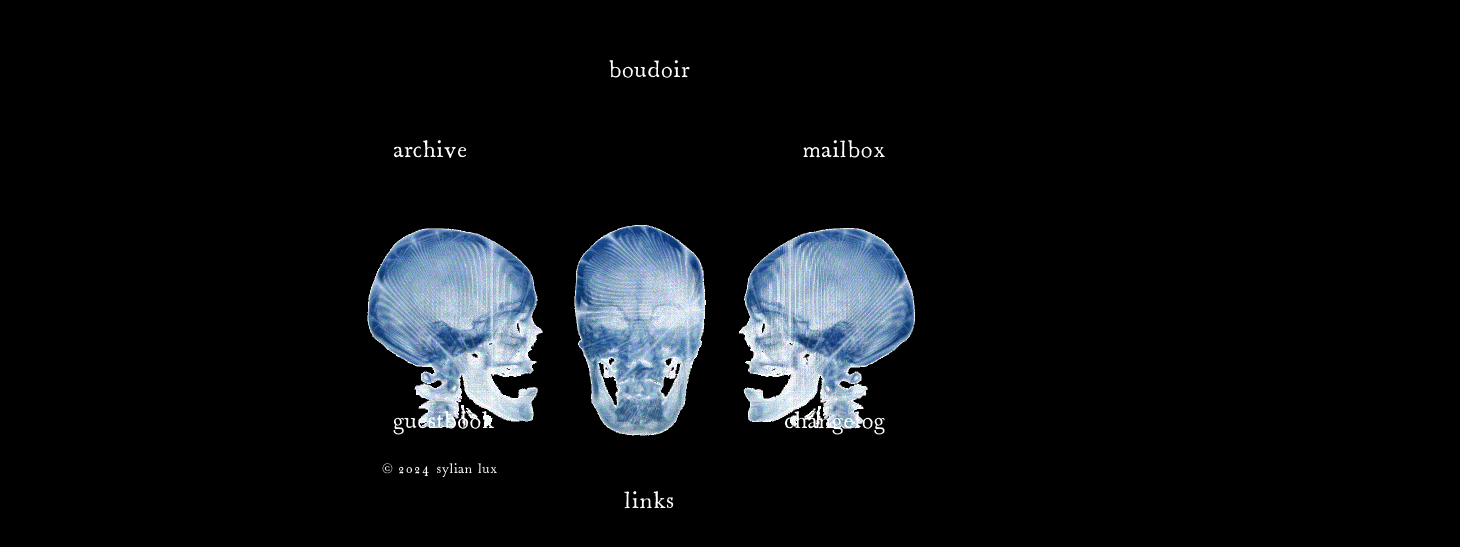
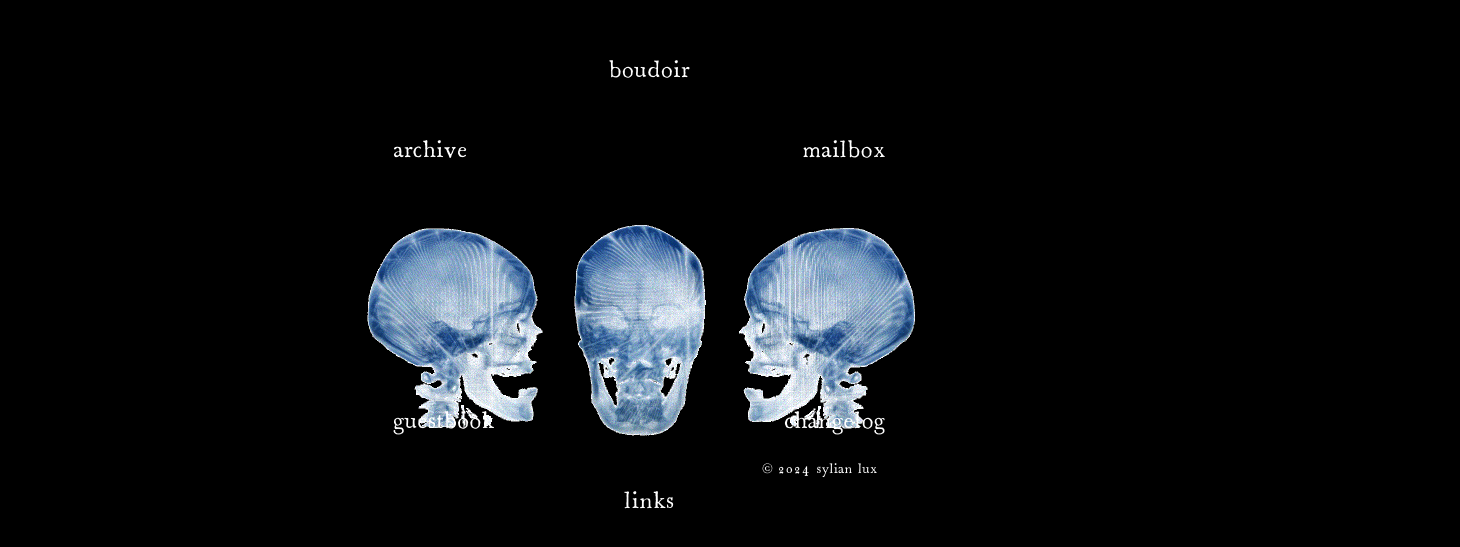
Before and after one commit to opticalvein/opticalvein, a website: page index.html in a window 1280 px wide. Shown: the part 115-662 px from the top of the page, 1460 px wide, since content can reach past the window. Drawn offline with Linux system fonts and the light colour scheme.

Commit message:
Update style.css

```diff
--- a/style.css
+++ b/style.css
@@ -66,5 +66,5 @@ body {
     font-family: 'baskerville', sans-serif;
     position: relative;
     margin-top: -120px;
-    right: 200px;
+    left: 180px;
         }
```
